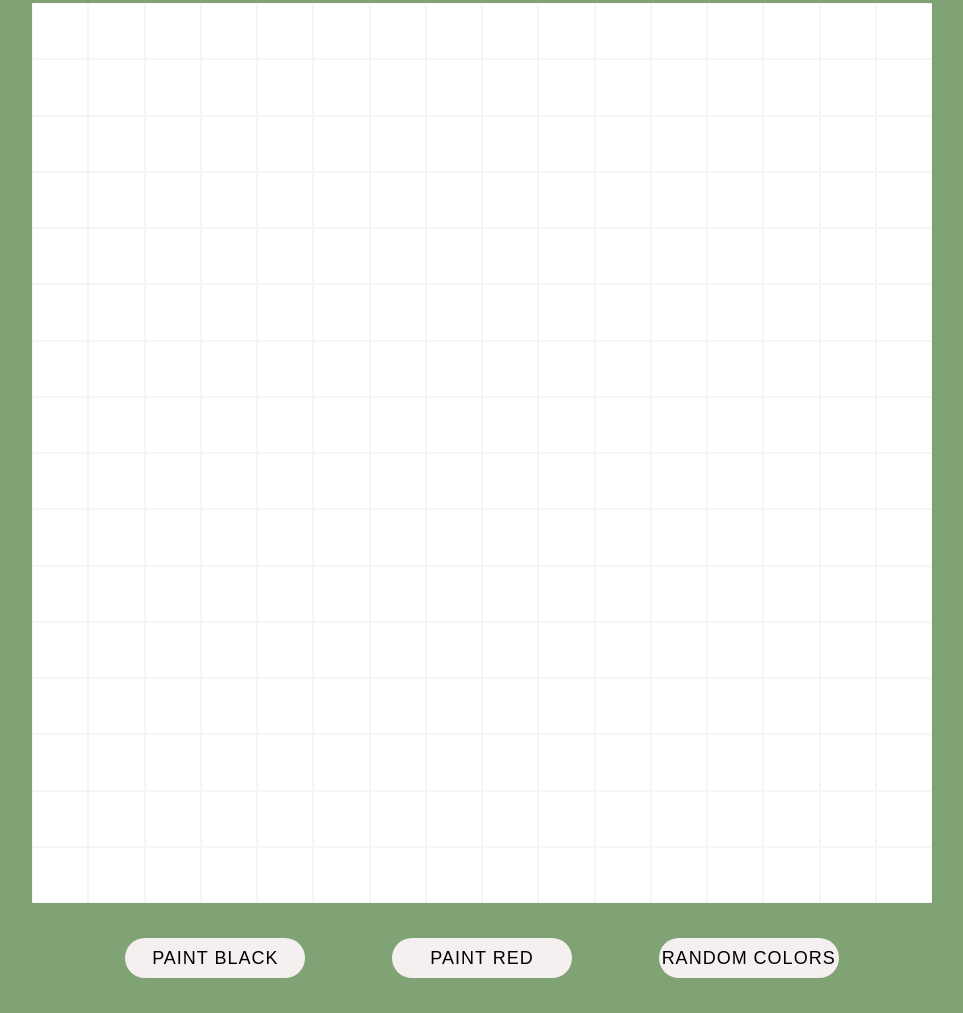
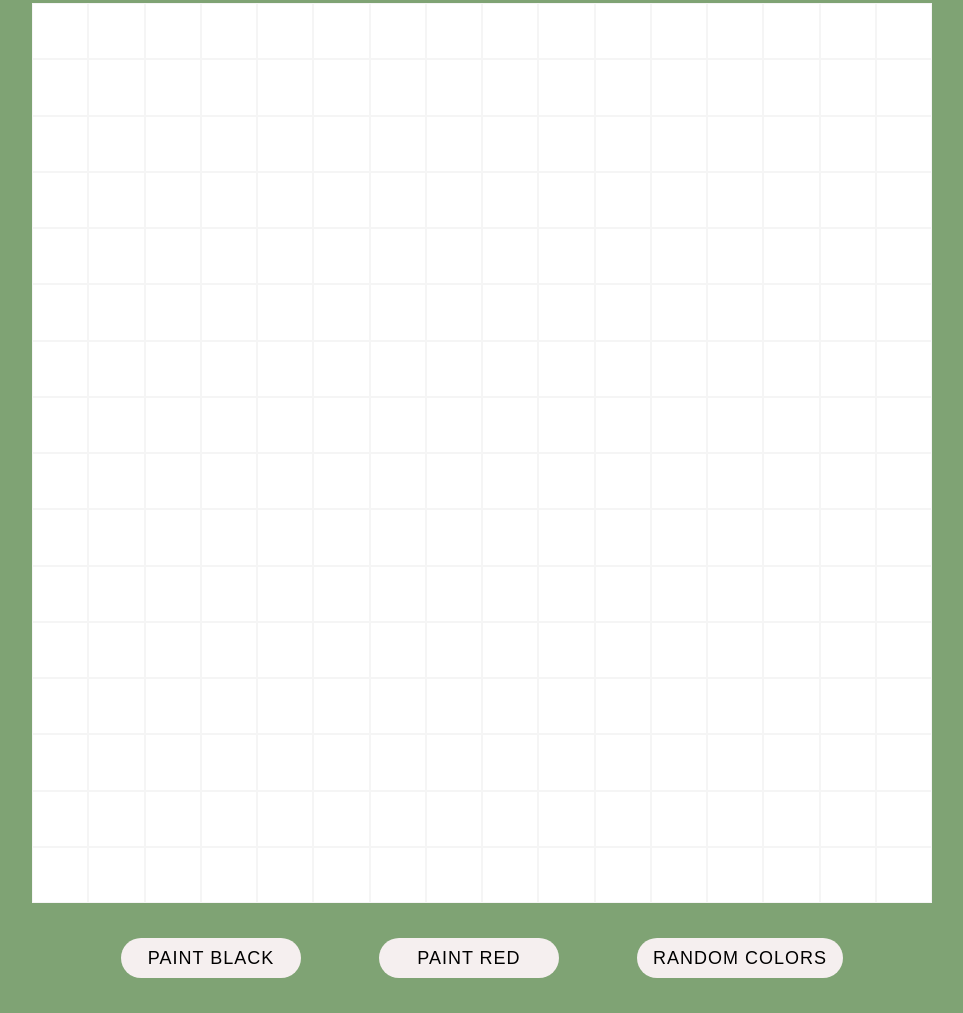
Before and after one commit to Dren30/Etch-a-Sketch_Odin_Project, a plain HTML site: page index.html in a window 1280 px wide. Shown: the part 125-1138 px from the top of the page, without its empty margins (158-1121 px from the left). Drawn offline with Linux system fonts and the light colour scheme.

Commit message:
style: change padding for "random colors" btn

```diff
--- a/styles.css
+++ b/styles.css
@@ -53,3 +53,7 @@ h1 {
     margin: 20px auto;
     width: 800px;
 }
+
+.btns-Area .btn:nth-child(3)  {
+    padding: 0 15px;
+}
```
